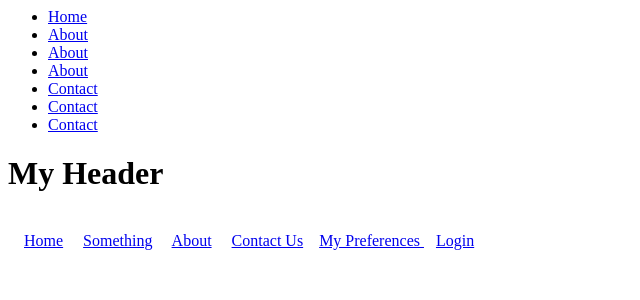
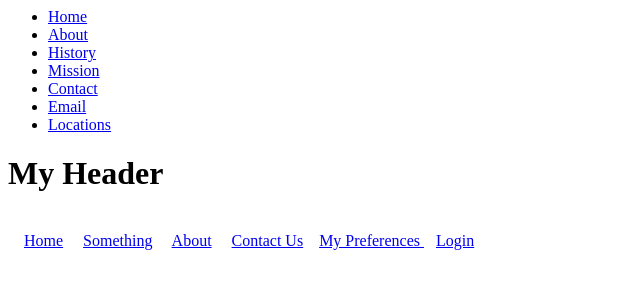
Before and after one commit to thestray259/StarRailPHPWebsite, a PHP site: page /index.php in a window 1280 px wide. Shown: the top 300 px of the page, without its empty margins (0-640 px from the left). Run offline with PHP 8.4, Linux system fonts and the light colour scheme; data comes from the database, SQL or seed files in the repository.

Commit message:
made the subpages actual subpages

```diff
--- a/Menu.php
+++ b/Menu.php
@@ -7,11 +7,11 @@
         <ul>
             <li><a href="index.php">Home</a></li>
             <li><a href="AboutPage.php">About</a></li>
-            <li><a href="AboutMission.php">About</a></li>
-            <li><a href="AboutHistory.php">About</a></li>
+            <li><a href="About/AboutHistory.php">History</a></li>
+            <li><a href="About/AboutMission.php">Mission</a></li>
             <li><a href="ContactPage.php">Contact</a></li>
-            <li><a href="ContactEmail.php">Contact</a></li>
-            <li><a href="ContactLocations.php">Contact</a></li>
+            <li><a href="Contact/ContactEmail.php">Email</a></li>
+            <li><a href="Contact/ContactLocations.php">Locations</a></li>
         </ul>
     </nav>
 </header>
```
Also changed, not shown: About/AboutHistory.php (renamed from AboutHistory.php), About/AboutMission.php (renamed from AboutMission.php), Contact/ContactEmail.php (renamed from ContactEmail.php), Contact/ContactLocations.php (renamed from ContactLocations.php).
